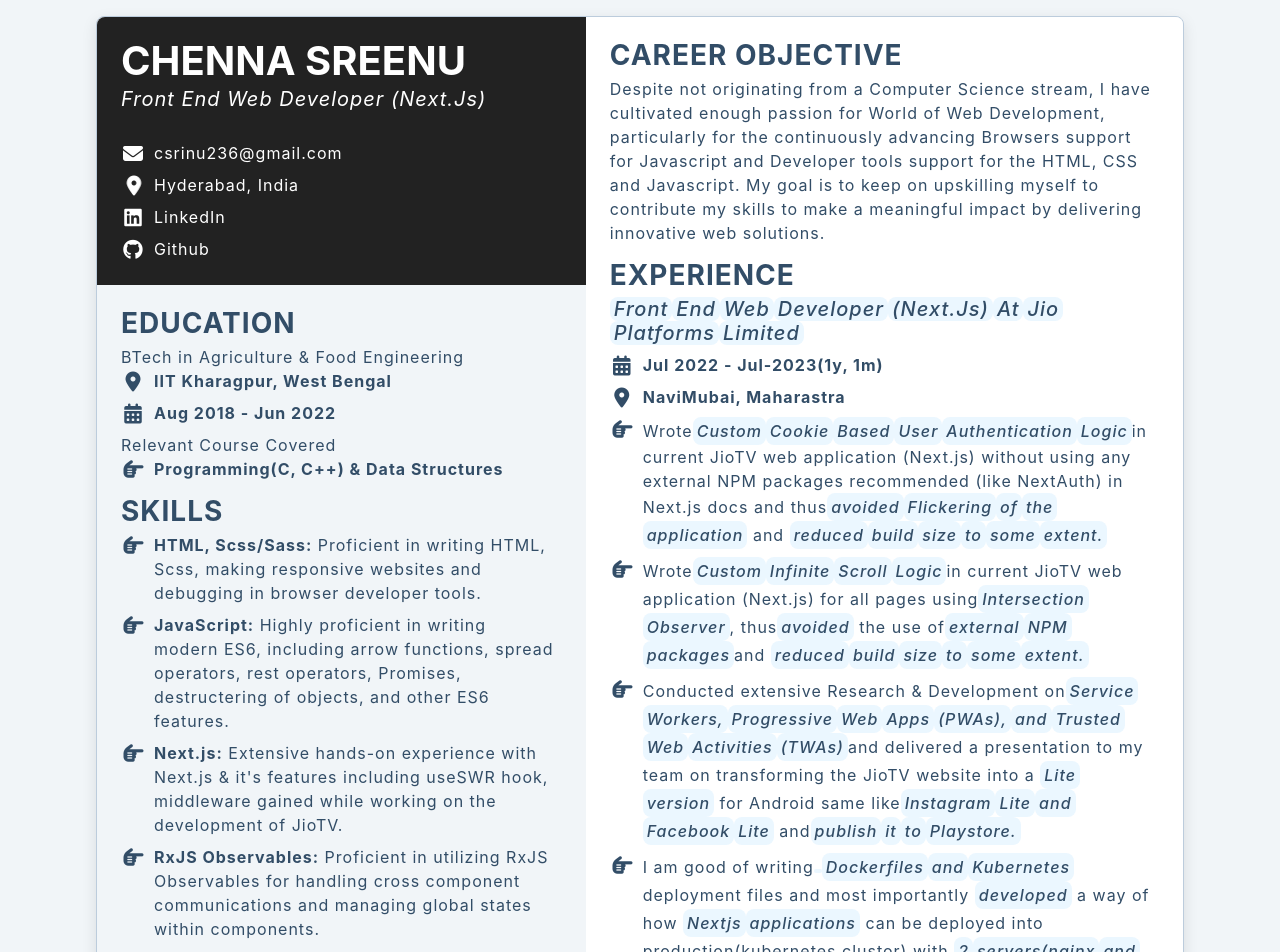
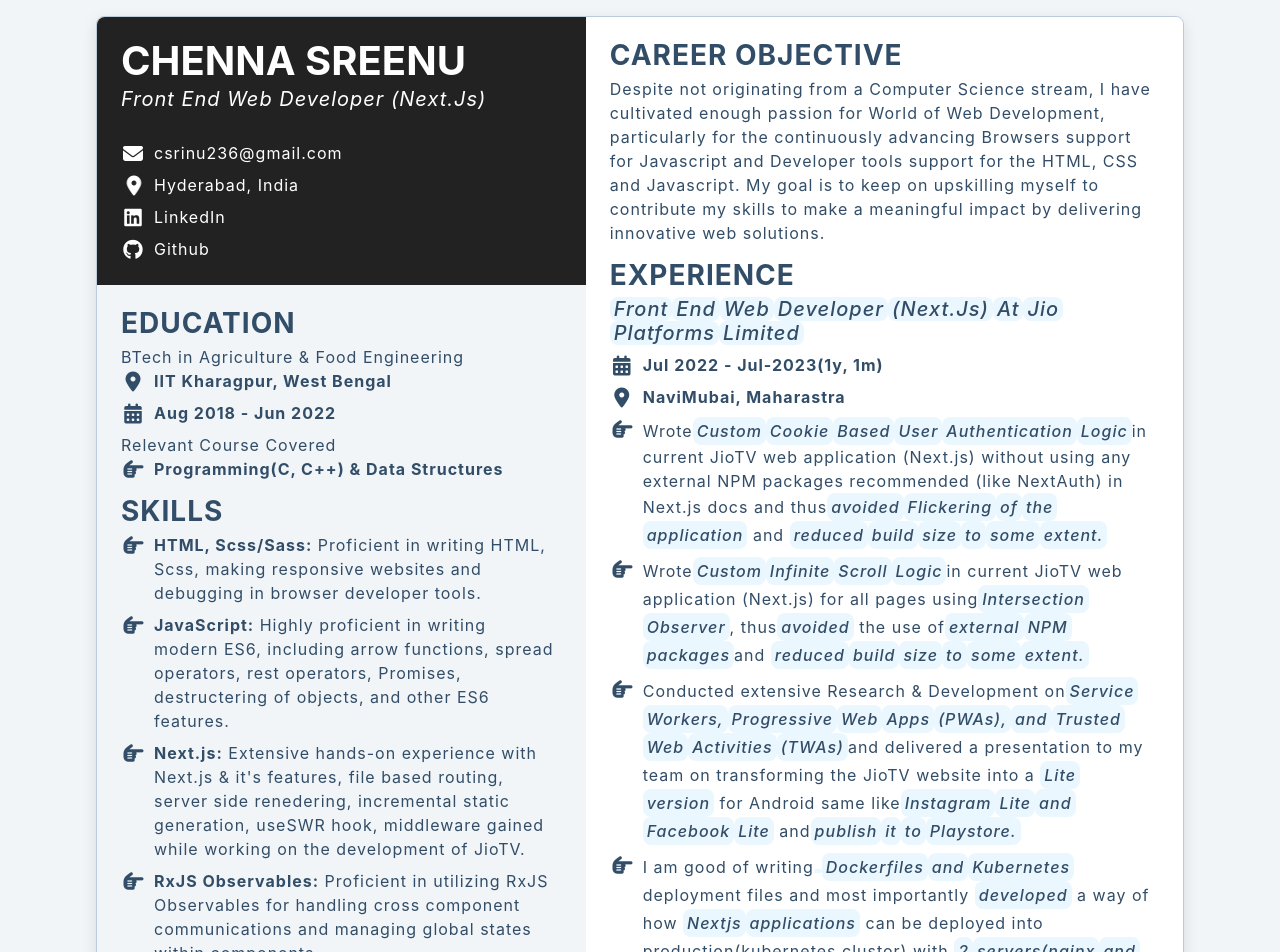
Before and after one commit to csrinu236/resume-maker, a Next.js app: page / in a window 1280 px wide. Shown: the top 952 px of the page. Built offline with nearby package versions, Linux system fonts and the light colour scheme.

Commit message:
modified index.js

```diff
--- a/pages/index.js
+++ b/pages/index.js
@@ -106,8 +106,10 @@ export default function Home() {
                     </span>
                     <span>
                       <b>Next.js:</b> Extensive hands-on experience with Next.js
-                      & it's features including useSWR hook, middleware gained
-                      while working on the development of JioTV.
+                      & it's features, file based routing, server side
+                      renedering, incremental static generation, useSWR hook,
+                      middleware gained while working on the development of
+                      JioTV.
                     </span>
                   </h5>
                   <h5 className="icon-control thin">
```
